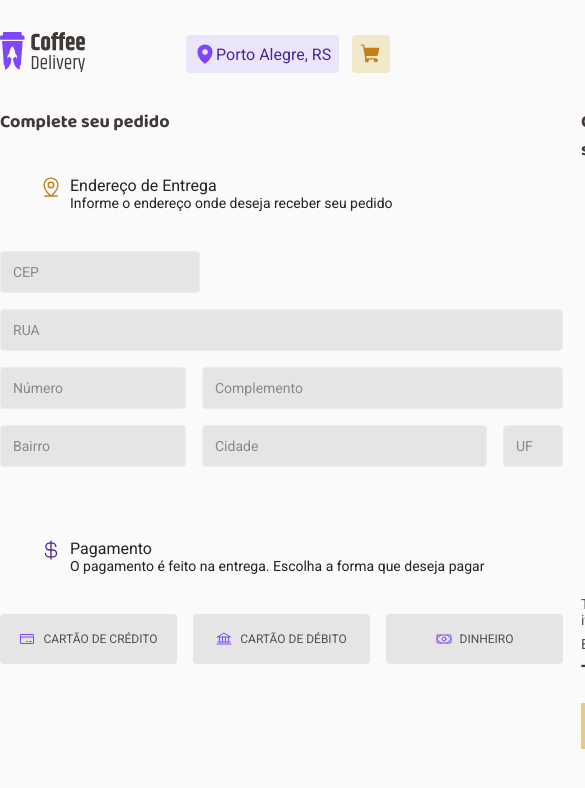
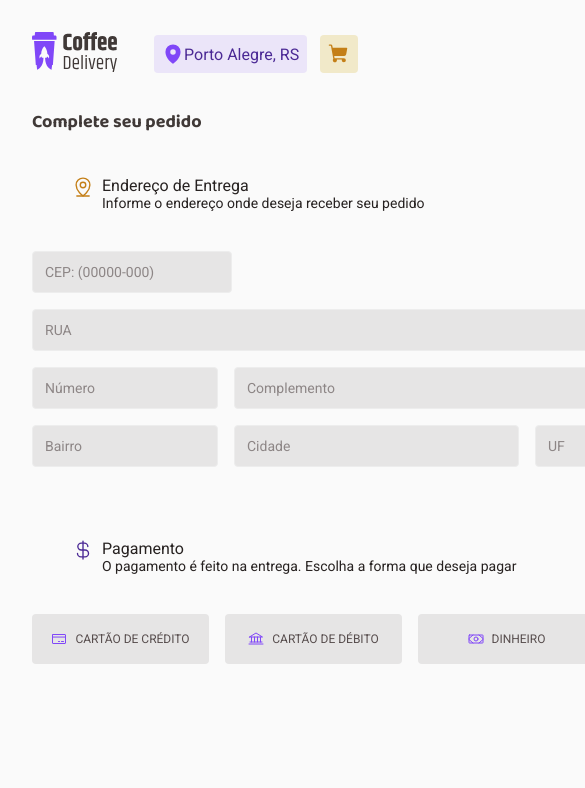
Before and after one commit to zagob/challenge-coffe-delivery-ignite, a React (Vite) app: page /checkout in a window 390 px wide. Shown: the top 788 px of the page, 585 px wide, since content can reach past the window. Built offline with nearby package versions, Linux system fonts and the light colour scheme.

Commit message:
finished project + add responsive home

```diff
--- a/package.json
+++ b/package.json
@@ -9,16 +9,22 @@
     "preview": "vite preview"
   },
   "dependencies": {
+    "cep-promise": "^4.2.0",
+    "inputmask": "^5.0.7",
     "phosphor-react": "^1.4.1",
     "react": "^18.2.0",
     "react-dom": "^18.2.0",
     "react-hook-form": "^7.33.1",
+    "react-hot-toast": "^2.3.0",
+    "react-input-mask": "^2.0.4",
     "react-router-dom": "^6.3.0",
     "styled-components": "^5.3.5"
   },
   "devDependencies": {
+    "@types/inputmask": "^5.0.3",
     "@types/react": "^18.0.15",
     "@types/react-dom": "^18.0.6",
+    "@types/react-input-mask": "^3.0.1",
     "@types/styled-components": "^5.1.25",
     "@vitejs/plugin-react": "^2.0.0",
     "typescript": "^4.6.4",
--- a/src/components/ButtonPayament/index.tsx
+++ b/src/components/ButtonPayament/index.tsx
@@ -1,13 +1,20 @@
+import { ButtonHTMLAttributes } from "react";
 import { ButtonContainer } from "./styles";
 
-interface ButtonPayamentProps {
+interface ButtonPayamentProps extends ButtonHTMLAttributes<HTMLButtonElement> {
   icon: React.ReactElement;
   title: string;
+  active: boolean;
 }
 
-export function ButtonPayament({ icon, title }: ButtonPayamentProps) {
+export function ButtonPayament({
+  active,
+  icon,
+  title,
+  ...rest
+}: ButtonPayamentProps) {
   return (
-    <ButtonContainer type="button">
+    <ButtonContainer active={active} {...rest} type="button">
       {icon}
       {title}
     </ButtonContainer>
--- a/src/components/ProductItem/index.tsx
+++ b/src/components/ProductItem/index.tsx
@@ -7,7 +7,6 @@ import {
   ProductItemContainer,
 } from "./styles";
 
-import expressoTradicional from "../../assets/expresso-tradicional.svg";
 import { ButtonQuantityItem } from "../ButtonQuantityItem";
 import { ButtonCart } from "../ButtonCart";
 import { useContext } from "react";
--- a/src/layouts/LayoutDefault/styles.ts
+++ b/src/layouts/LayoutDefault/styles.ts
@@ -3,4 +3,5 @@ import styled from 'styled-components'
 export const LayoutContainer = styled.div`
     max-width: 1120px;
     margin: 0 auto;
+    padding: 0 2rem;
 `
--- a/src/pages/Checkout/index.tsx
+++ b/src/pages/Checkout/index.tsx
@@ -5,12 +5,14 @@ import {
   MapPinLine,
   Money,
 } from "phosphor-react";
-import { useContext } from "react";
-import { Link } from "react-router-dom";
+import { ChangeEvent, useContext, useState } from "react";
+import { useForm } from "react-hook-form";
+import { useNavigate } from "react-router-dom";
 import { ButtonPayament } from "../../components/ButtonPayament";
 import { CartContext } from "../../hooks/CartContext";
 import { FormatCurrencyNumber } from "../../utils/formatCurrencyNumber";
 import { ItensCart } from "./components/ItensCart";
+import cep from "cep-promise";
 import {
   ButtonConfirmRequest,
   CheckoutContainerForm,
@@ -26,22 +28,69 @@ import {
   DeliveryText,
   HeaderTitle,
   HeaderTitlePayament,
+  InputForm,
   SectionCart,
   SectionCompleteRequest,
   TotalValueItensText,
   TotalValueText,
 } from "./styles";
+import InputMask from "react-input-mask";
+import toast, { Toaster } from "react-hot-toast";
+
+interface dataFormProps {
+  cep: number;
+  city: string;
+  complement: string;
+  district: string;
+  number: number;
+  street: string;
+  uf: string;
+}
 
 export function Checkout() {
+  const navigate = useNavigate();
+  const {
+    register,
+    handleSubmit,
+    setValue,
+    watch,
+    formState: { errors },
+  } = useForm<dataFormProps>();
   const { dataCart } = useContext(CartContext);
+  const [optionPayment, setOptionPayment] = useState("");
 
   const totalItens = dataCart.reduce((acc, value) => {
     return acc + value.price * value.quantity;
   }, 0);
 
   const valueDelivery = 3.5;
+  function handleSubmitForm(data: dataFormProps) {
+    localStorage.setItem(
+      "@coffeDelivery:address",
+      JSON.stringify({ ...data, payment: optionPayment })
+    );
+    navigate("/success");
+  }
+  // 17012-634
+  async function handleChange(e: ChangeEvent) {
+    const getCep = watch("cep");
+    if (String(getCep).length === 9) {
+      const c = await cep(getCep);
+      if (c) {
+        toast.success("Cep adicionado");
+        setValue("street", c.street);
+        setValue("district", c.neighborhood);
+        setValue("city", c.city);
+        setValue("uf", c.state);
+      } else {
+        return;
+      }
+    }
+  }
+
   return (
-    <CheckoutContainerForm>
+    <CheckoutContainerForm onSubmit={handleSubmit(handleSubmitForm)}>
+      <Toaster />
       <SectionCompleteRequest>
         <h2>Complete seu pedido</h2>
 
@@ -54,20 +103,66 @@ export function Checkout() {
         </HeaderTitle>
 
         <ContentInput>
-          <ContentCep>
-            <input placeholder="CEP" />
+          <ContentCep error={!!errors?.cep}>
+            <InputMask
+              mask="99999-999"
+              placeholder="CEP: (00000-000)"
+              {...register("cep", {
+                required: true,
+                max: 8,
+                pattern: {
+                  value: /^[0-9]{5}-[0-9]{3}$/,
+                  message: "Invalid cep",
+                },
+                onBlur: (e) => handleChange(e),
+              })}
+            />
+            {errors.cep && <label>* CEP é obrigatório</label>}
           </ContentCep>
           <ContentStreet>
-            <input placeholder="RUA" />
+            <InputForm
+              error={!!errors?.street}
+              {...register("street", { required: true })}
+              placeholder="RUA"
+            />
+            {errors.street && <label>* Rua é obrigatório</label>}
           </ContentStreet>
           <ContentNumber>
-            <input placeholder="Número" />
-            <input placeholder="Complemento" />
+            <div>
+              <InputForm
+                error={!!errors?.number}
+                {...register("number", { required: true })}
+                placeholder="Número"
+              />
+              {errors.number && <label>* Número é obrigatório</label>}
+            </div>
+            <InputForm {...register("complement")} placeholder="Complemento" />
           </ContentNumber>
           <ContentCity>
-            <input placeholder="Bairro" />
-            <input placeholder="Cidade" />
-            <input placeholder="UF" />
+            <div>
+              <InputForm
+                error={!!errors?.district}
+                {...register("district", { required: true })}
+                placeholder="Bairro"
+              />
+              {errors.district && <label>* Bairro é obrigatório</label>}
+            </div>
+            <div>
+              <InputForm
+                error={!!errors?.city}
+                {...register("city", { required: true })}
+                placeholder="Cidade"
+              />
+              {errors.city && <label>* Cidade é obrigatório</label>}
+            </div>
+            <div>
+              <InputForm
+                error={!!errors?.uf}
+                {...register("uf", { required: true })}
+                placeholder="UF"
+              />
+              {errors.uf && <label>* UF é obrigatório</label>}
+            </div>
           </ContentCity>
         </ContentInput>
 
@@ -84,14 +179,26 @@ export function Checkout() {
 
           <ContentButtonsPayament>
             <ButtonPayament
+              active={optionPayment === "CREDIT"}
+              value={optionPayment}
+              onClick={() => setOptionPayment("CREDIT")}
               icon={<CreditCard size={16} />}
               title="Cartão de crédito"
             />
             <ButtonPayament
+              active={optionPayment === "DEBIT"}
+              value={optionPayment}
+              onClick={() => setOptionPayment("DEBIT")}
               icon={<Bank size={16} />}
               title="Cartão de débito"
             />
-            <ButtonPayament icon={<Money size={16} />} title="Dinheiro" />
+            <ButtonPayament
+              active={optionPayment === "MONEY"}
+              onClick={() => setOptionPayment("MONEY")}
+              value={optionPayment}
+              icon={<Money size={16} />}
+              title="Dinheiro"
+            />
           </ContentButtonsPayament>
         </ContentPayament>
       </SectionCompleteRequest>
@@ -127,11 +234,12 @@ export function Checkout() {
             <span>{FormatCurrencyNumber(totalItens + valueDelivery)}</span>
           </TotalValueText>
 
-          <Link to="/success">
-            <ButtonConfirmRequest disabled={dataCart.length === 0}>
-              Confirmar pedido
-            </ButtonConfirmRequest>
-          </Link>
+          <ButtonConfirmRequest
+            type="submit"
+            disabled={dataCart.length === 0 || optionPayment.length === 0}
+          >
+            Confirmar pedido
+          </ButtonConfirmRequest>
         </ContentCheckoutValue>
       </SectionCart>
     </CheckoutContainerForm>
--- a/src/pages/Checkout/styles.ts
+++ b/src/pages/Checkout/styles.ts
@@ -39,10 +39,15 @@ export const ContentInput = styled.div`
   flex-direction: column;
   gap: 1rem;
 
+  label {
+    font-size: 0.8rem;
+    color: red;
+    font-family: "Baloo 2";
+  }
+
   input {
     height: 42px;
     background-color: ${(props) => props.theme["base-button"]};
-    border: 1px solid ${(props) => props.theme["base-input"]};
     color: ${(props) => props.theme["base-text"]};
     border-radius: 4px;
     padding: 12px;
@@ -60,9 +65,20 @@ export const ContentInput = styled.div`
   }
 `;
 
-export const ContentCep = styled.div`
+interface InputFormProps {
+  error?: boolean;
+}
+
+export const ContentCep = styled.div<InputFormProps>`
+  display: flex;
+  flex-direction: column;
+
   input {
     width: 200px;
+    border-style: solid;
+    border-width: 1px;
+    border-color: ${({ error, theme }) =>
+      error ? theme["red"] : theme["base-input"]};
   }
 `;
 
@@ -78,13 +94,21 @@ export const ContentNumber = styled.div`
   input:last-child {
     flex: 1;
   }
+
+  div {
+    display: flex;
+    flex-direction: column;
+  }
 `;
 
 export const ContentCity = styled.div`
   display: flex;
   gap: 1rem;
 
-  input {
+  div {
+    display: flex;
+    flex-direction: column;
+
     &:nth-child(2) {
       flex: 1;
     }
@@ -173,3 +197,13 @@ export const ButtonConfirmRequest = styled.button`
     opacity: 0.6;
   }
 `;
+
+export const InputForm = styled.input<InputFormProps>`
+  border-style: solid;
+  border-width: 1px;
+  border-color: ${({ error, theme }) =>
+    error ? theme["red"] : theme["base-input"]};
+  &:focus {
+    outline: ${(props) => `1px solid ${props.theme["yellow"]}`};
+  }
+`;
--- a/src/pages/Home/index.tsx
+++ b/src/pages/Home/index.tsx
@@ -11,11 +11,14 @@ import { ProductItem } from "../../components/ProductItem";
 import { useContext } from "react";
 import { CartContext } from "../../hooks/CartContext";
 
+import toast, { Toaster } from "react-hot-toast";
+
 export function Home() {
   const { dataCoffees } = useContext(CartContext);
 
   return (
     <>
+      <Toaster />
       <MainContainer>
         <Content>
           <h1>Encontre o café perfeito para qualquer hora do dia</h1>
--- a/src/pages/Home/styles.ts
+++ b/src/pages/Home/styles.ts
@@ -10,6 +10,15 @@ export const MainContainer = styled.div`
   background-repeat: no-repeat;
   background-position: center;
   background-size: cover;
+
+  @media (max-width: 950px) {
+    position: relative;
+    justify-content: center;
+    img {
+      position: absolute;
+      opacity: 0.2;
+    }
+  }
 `;
 
 export const Content = styled.div`
@@ -38,6 +47,10 @@ export const ContentText = styled.div`
   grid-template-columns: 1fr 1fr;
   gap: 1rem;
   margin-top: 3rem;
+
+  @media (max-width: 1090px) {
+    grid-template-columns: 1fr;
+  }
 
   span {
     font-size: 1rem;
@@ -86,8 +99,8 @@ export const ContentText = styled.div`
 `;
 
 export const TitleProduct = styled.h2`
-    font-family: 'Baloo 2';
-    margin-top: 3rem;
+  font-family: "Baloo 2";
+  margin-top: 3rem;
 `;
 
 export const ContentProducts = styled.main`
@@ -95,4 +108,8 @@ export const ContentProducts = styled.main`
   align-items: center;
   flex-wrap: wrap;
   gap: 1rem;
+
+  @media (max-width: 600px) {
+    justify-content: center;
+  }
 `;
--- a/src/styles/themes/default.ts
+++ b/src/styles/themes/default.ts
@@ -2,6 +2,8 @@ export const defaultThemeColor = {
   "yellow-dark": "#C47F17",
   yellow: "#DBAC2C",
   "yellow-light": "#F1E9C9",
+
+  red: '#e63946',
 
   "purple-dark": "#4B2995",
   purple: "#8047F8",
```
Also changed, not shown: src/components/ButtonPayament/styles.ts (+13 -3 lines), src/hooks/CartContext.tsx (+13 -17 lines), src/pages/Success/index.tsx (+39 -9 lines), 1 other file (tests, documents, lock files or other folders).
